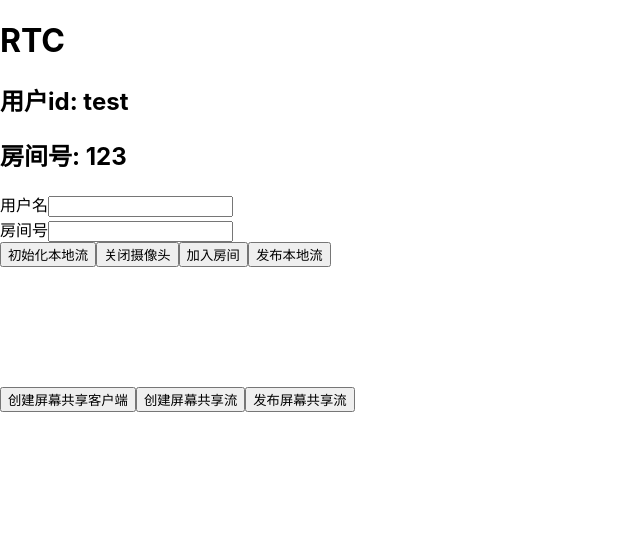
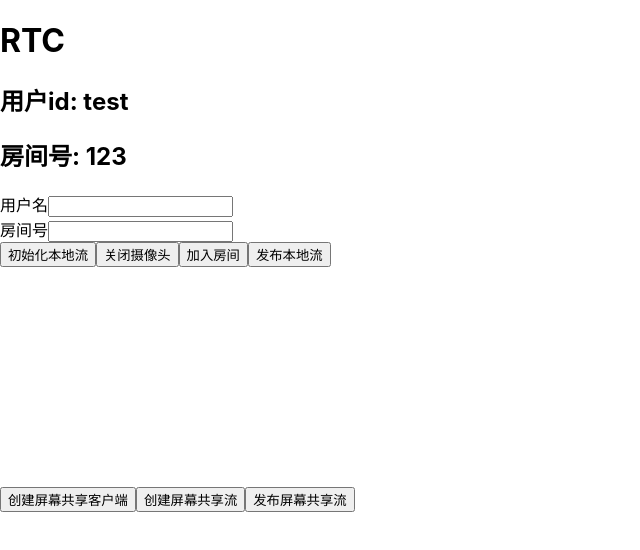
Before and after one commit to flyrae/demotrtc, a React (Create React App) app: page / in a window 1280 px wide. Shown: the top 550 px of the page, without its empty margins (0-640 px from the left). Built offline with nearby package versions, Linux system fonts and the light colour scheme.

Commit message:
Add files via upload

```diff
--- a/src/rtc.css
+++ b/src/rtc.css
@@ -3,7 +3,7 @@
     height: 100px;
 }
 
-#remote-stream {
+#remote-video {
     width: 100px;
     height: 100px;
 }
```
